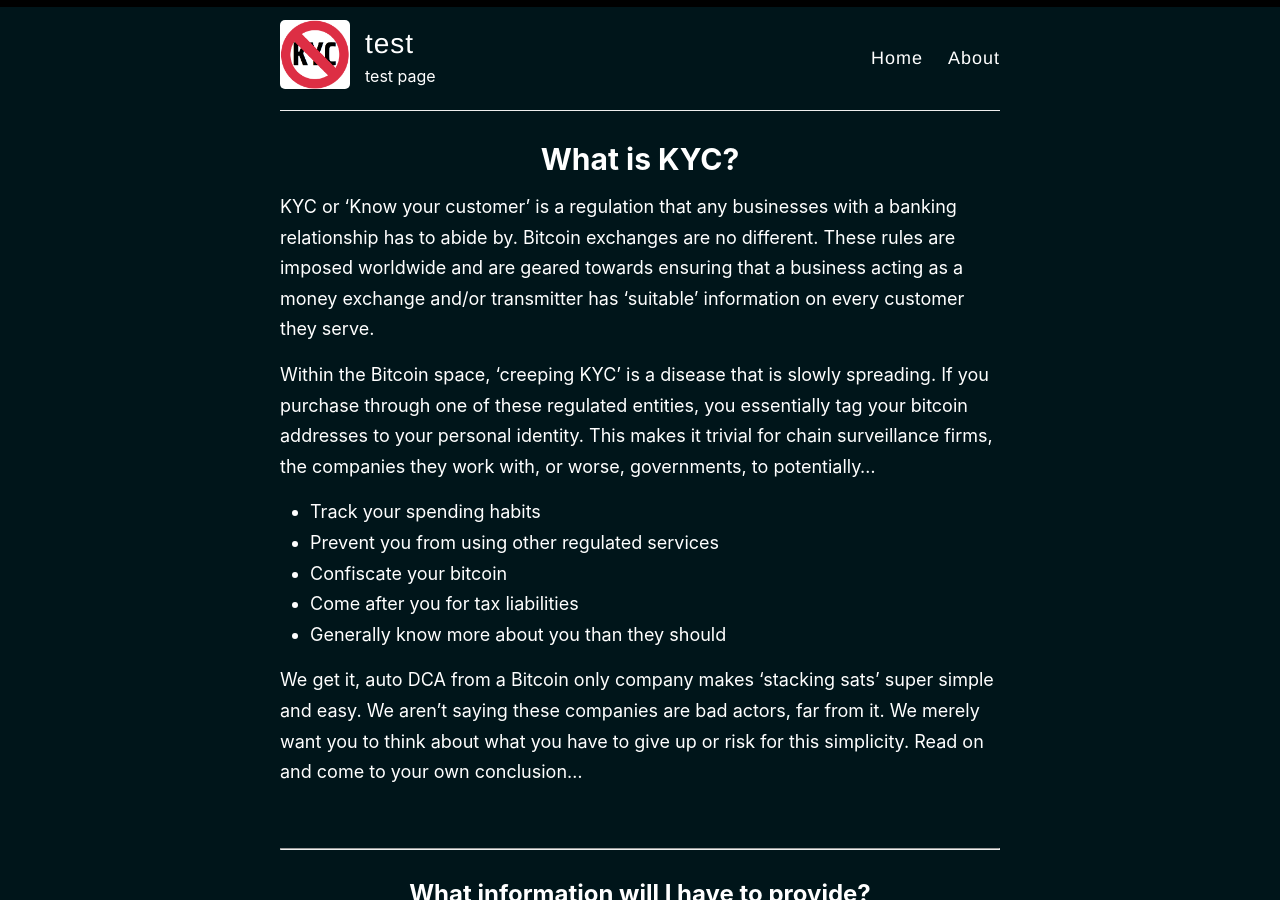
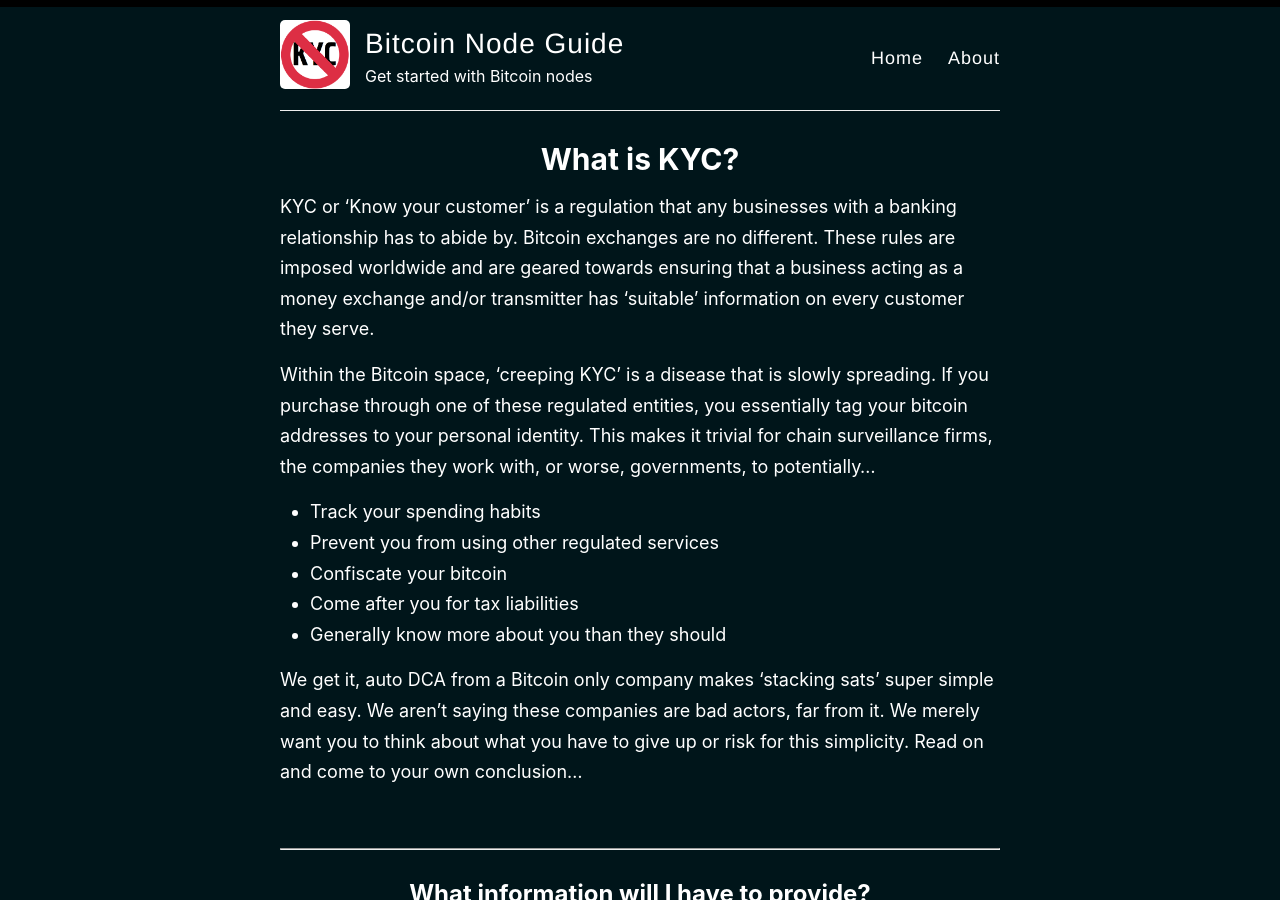
Before and after one commit to BitcoinQnA/node-guide, a Jekyll site: the page built from index.html, in a window 1280 px wide and 900 px high. Built offline with Jekyll 4.4.1, drawn with Linux system fonts in a browser that asks for light colours; the list of posts is cut into pages by our own code.

Commit message:
Update _config.yml

```diff
--- a/_config.yml
+++ b/_config.yml
@@ -3,13 +3,13 @@
 #
 
 # Name of your site (displayed in the header)
-name: test
+name: Bitcoin Node Guide
 
 # Name of the author
 author:
 
 # Short bio or description (displayed in the header)
-description: test page
+description: Get started with Bitcoin nodes
 
 # URL of your avatar or profile pic (you could use your GitHub profile pic)
 avatar: /images/Logo.png
```
